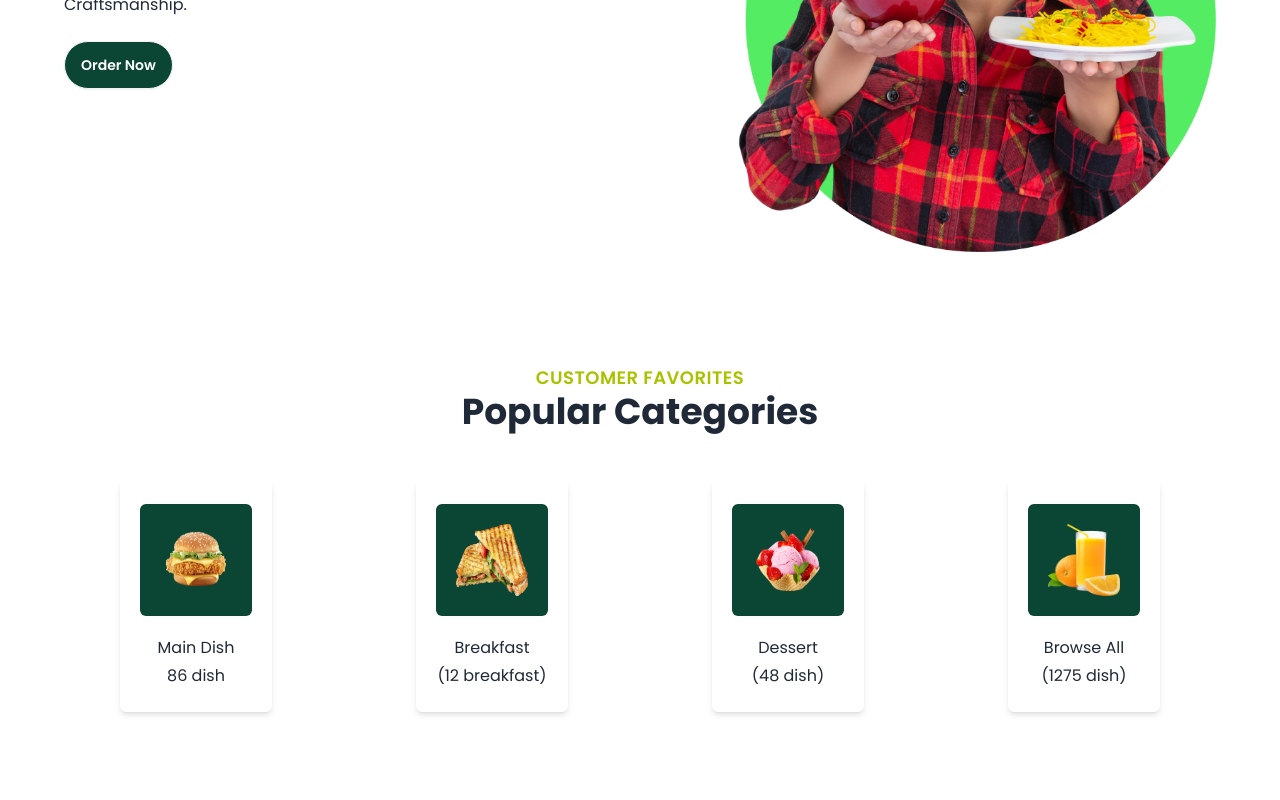
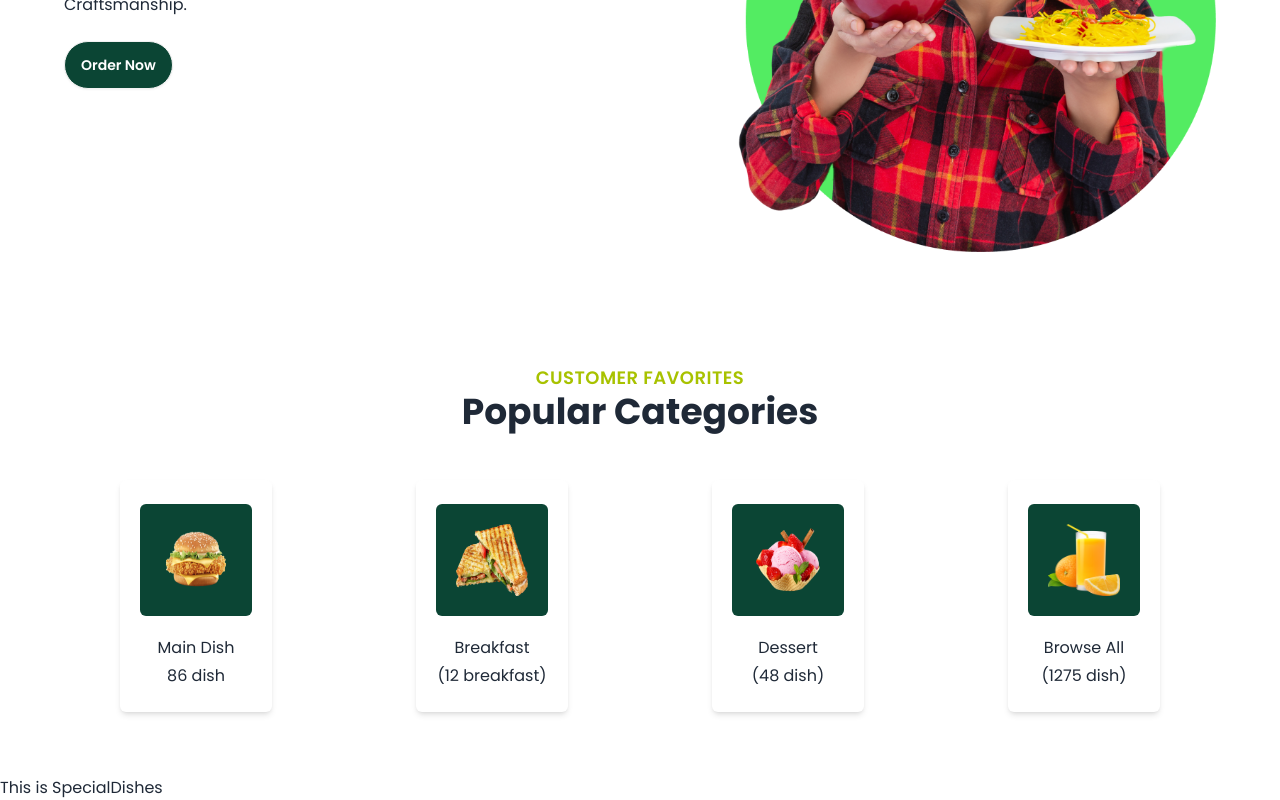
Before and after one commit to nayon117/flavify-client, a React (Vite) app: page / in a window 1280 px wide. Shown: the part 362-1162 px from the top of the page. Before the commit the page ends 1138 px from the top, so only its background shows below. Built offline with nearby package versions, Linux system fonts and the light colour scheme.

Commit message:
create special Dishes section

```diff
--- a/src/pages/home/Home.jsx
+++ b/src/pages/home/Home.jsx
@@ -1,12 +1,14 @@
 import Banner from "../../components/Banner";
 import Categories from "./Categories";
+import SpecialDishes from "./SpecialDishes";
 
 
 const Home = () => {
   return (
     <div>
       <Banner />
-      <Categories/>
+      <Categories />
+      <SpecialDishes/>
     </div>
   );
 };
--- /dev/null
+++ b/src/pages/home/SpecialDishes.jsx
@@ -0,0 +1,10 @@
+
+
+const SpecialDishes = () => {
+  return (
+    <div>
+      <h2>This is SpecialDishes</h2>
+    </div>
+  );
+};
+export default SpecialDishes;
```
